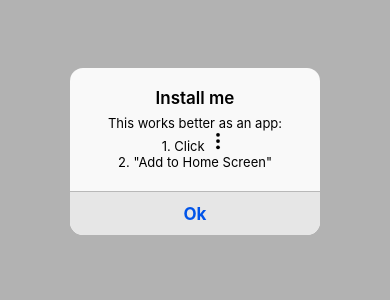
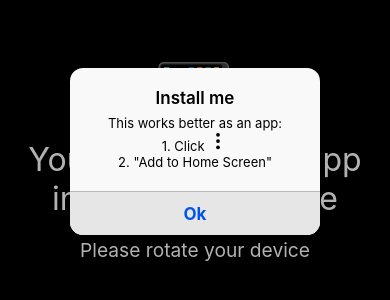
Before and after one commit to Fran-Rg/DecisionLine, a React (Vite) app in the folder app/: page / in a window 390 px wide. Shown: the part 270-570 px from the top of the page. Built offline with nearby package versions, Linux system fonts and the light colour scheme.

Commit message:
Landscape fix

```diff
--- a/app/package.json
+++ b/app/package.json
@@ -15,12 +15,14 @@
     "@capacitor/ios": "7.2.0",
     "@ionic/react": "8.5.5",
     "@ionic/react-router": "^8.5.5",
+    "@types/styled-components": "^5.1.34",
     "eslint-plugin-prettier": "^5.2.6",
     "prettier": "^3.5.3",
     "qrcode": "^1.5.4",
     "rand-seed": "^2.1.7",
     "react": "^19.1.0",
-    "react-dom": "^19.1.0"
+    "react-dom": "^19.1.0",
+    "styled-components": "^6.1.19"
   },
   "devDependencies": {
     "@capacitor/cli": "^7.2.0",
--- /dev/null
+++ b/app/src/pages/LandscapePrompt.tsx
@@ -0,0 +1,69 @@
+import React, { useState, useEffect } from 'react';
+import styled from 'styled-components';
+
+interface LandscapePromptProps {
+    children: React.ReactNode;
+}
+
+const Overlay = styled.div`
+  position: fixed;
+  top: 0;
+  left: 0;
+  width: 100vw;
+  height: 100vh;
+  background-color: rgba(0, 0, 0, 1);
+  color: white;
+  display: flex;
+  flex-direction: column;
+  justify-content: center;
+  align-items: center;
+  z-index: 9999;
+  font-size: 2rem;
+  text-align: center;
+  padding: 20px;
+`;
+
+const PhoneIcon = styled.div`
+  font-size: 4rem;
+  margin-bottom: 20px;
+  transform: rotate(90deg);
+`;
+
+const LandscapePrompt: React.FC<LandscapePromptProps> = ({ children }) => {
+    const [isPortrait, setIsPortrait] = useState<boolean>(false);
+
+    useEffect(() => {
+        const checkOrientation = () => {
+            const portrait = window.matchMedia("(orientation: portrait)").matches;
+            setIsPortrait(portrait);
+        };
+
+        // Initial check
+        checkOrientation();
+
+        // Add event listeners
+        window.addEventListener('resize', checkOrientation);
+        window.matchMedia("(orientation: portrait)").addEventListener('change', checkOrientation);
+
+        // Cleanup
+        return () => {
+            window.removeEventListener('resize', checkOrientation);
+            window.matchMedia("(orientation: portrait)").removeEventListener('change', checkOrientation);
+        };
+    }, []);
+
+    return (
+        <>
+            {isPortrait && (
+                <Overlay>
+                    <PhoneIcon>📱</PhoneIcon>
+                    <div>You must use this app in landscape mode</div>
+                    <div style={{ fontSize: '1.2rem', marginTop: '20px' }}>Please rotate your device</div>
+                </Overlay>
+            )}
+            {children}
+        </>
+    );
+};
+
+export default LandscapePrompt;
--- a/app/src/pages/Main.tsx
+++ b/app/src/pages/Main.tsx
@@ -4,6 +4,7 @@ import GamePage from './GamePage';
 import { IonAlert, IonicSafeString, IonIcon } from '@ionic/react';
 import { shareOutline, ellipsisVertical } from 'ionicons/icons';
 import { renderToStaticMarkup } from 'react-dom/server'
+import LandscapePrompt from './LandscapePrompt';
 function iOS() {
   return [
     'iPad Simulator',
@@ -21,14 +22,10 @@ declare global {
 }
 const Main: React.FC = () => {
   const [gameState, setGameState] = useState<string>("");
-  const [isVertical, setIsVertical] = useState<boolean>(window.innerWidth < window.innerHeight);
   const isPWA = window.matchMedia('(display-mode: standalone)').matches
   // const isPWA = true //DEBUG
 
   useEffect(() => {
-    setInterval(() => {
-      setIsVertical(window.innerWidth < window.innerHeight);
-    }, 1000);
     console.log("Is PWA: ", isPWA)
     if (isPWA) {
       setGameState("join");
@@ -38,15 +35,6 @@ const Main: React.FC = () => {
     // setGameState("game") //DEBUG
   }, []);
 
-  if (isVertical && gameState !== "pwa") {
-    return (
-      <div style={{ textAlign: 'center', marginTop: '80%' }}>
-        <p>
-          You must use this app in landscape mode
-        </p>
-      </div>
-    )
-  }
   const exportIcon = renderToStaticMarkup(<IonIcon icon={iOS() ? shareOutline : ellipsisVertical} style={{
     minHeight: "20px",
     minWidth: "20px",
@@ -68,6 +56,10 @@ const Main: React.FC = () => {
     "join": <JoinPage start={handleStart} />,
     "game": <GamePage/>
   }
-  return states[gameState] || (<div>Loading...</div>);
+  return (
+    <LandscapePrompt>
+      { states[gameState] || (<div>Loading...</div>)}
+    </LandscapePrompt>
+  );
 };
 export default Main;
```
Also changed, not shown: 1 other file (tests, documents, lock files or other folders).
